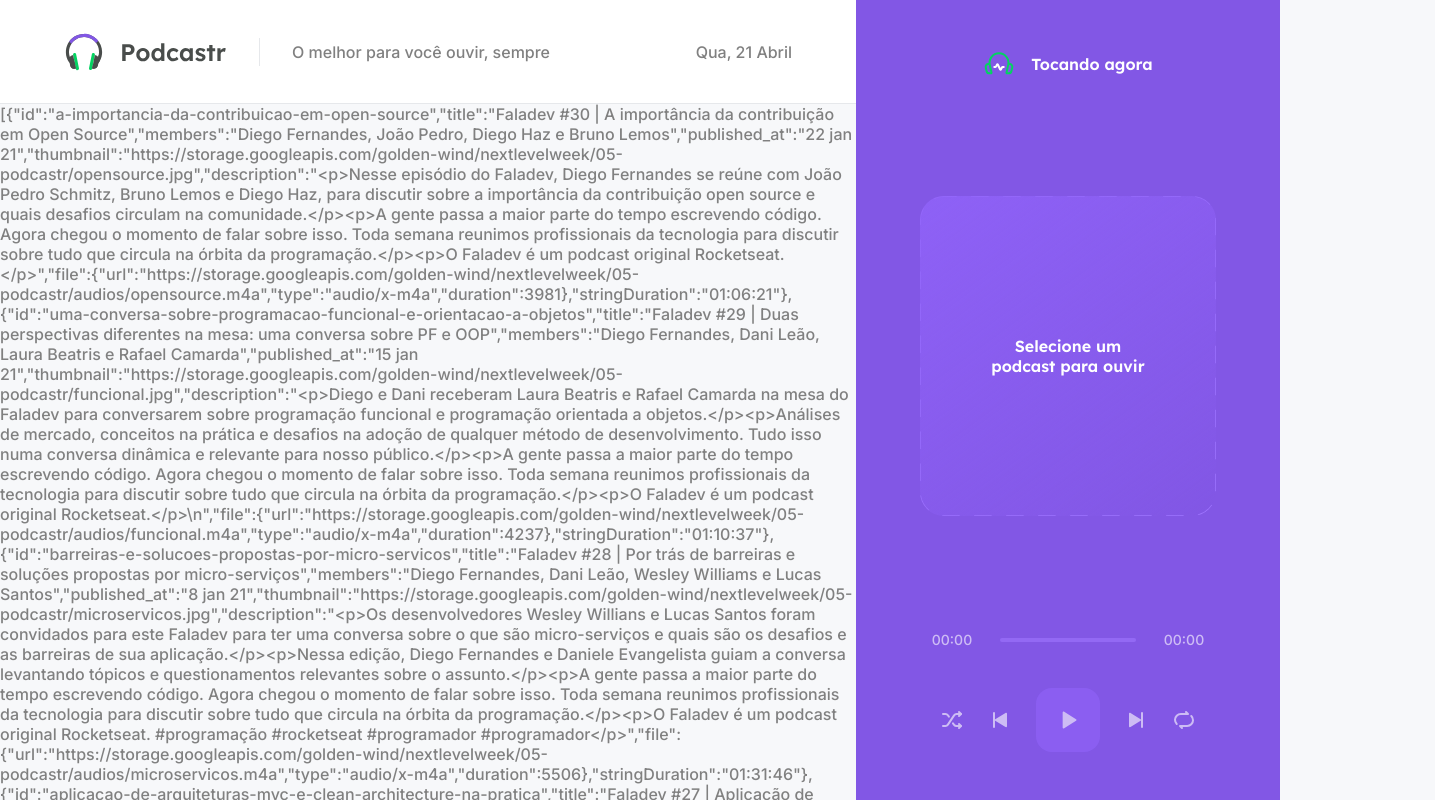
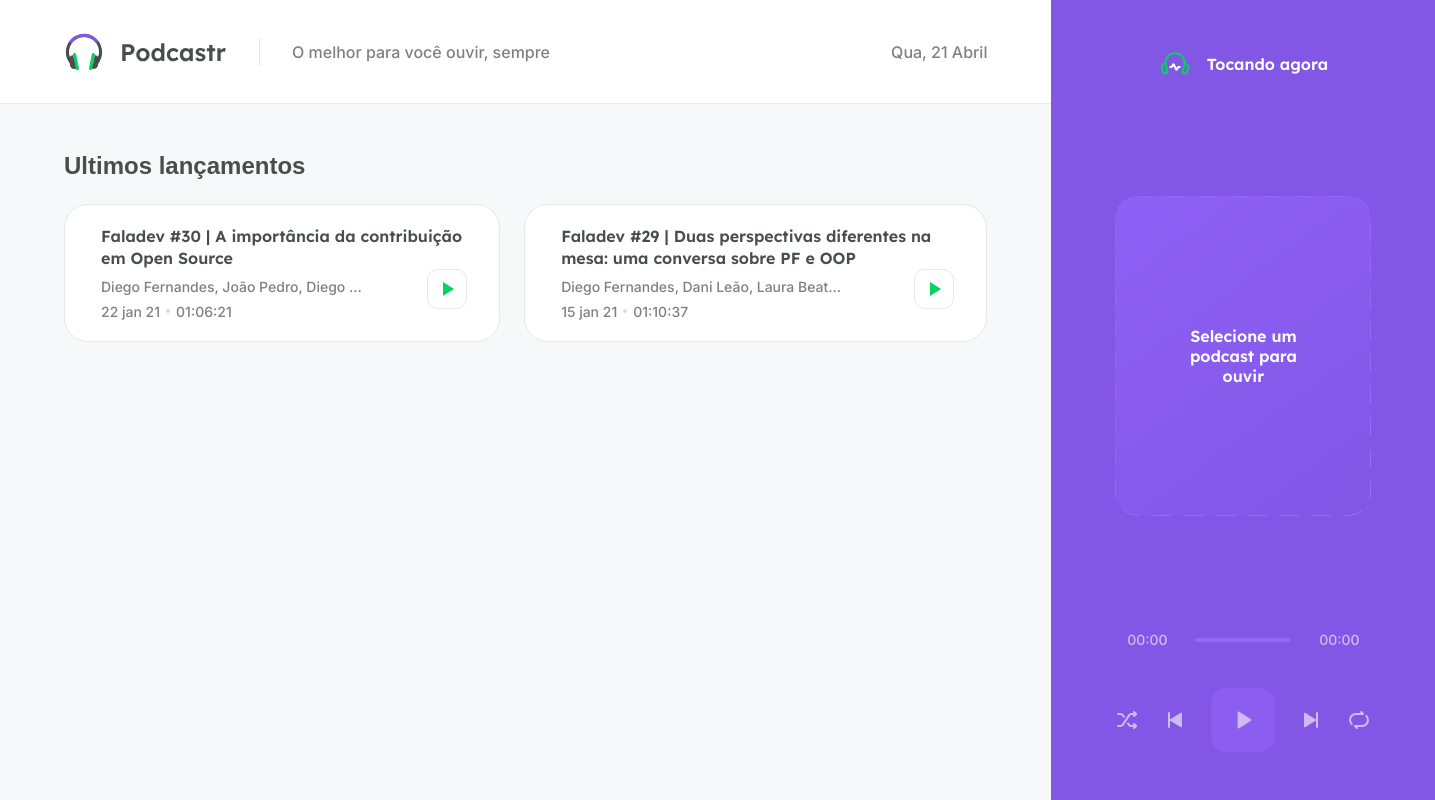
Before and after one commit to tales-garcia/podcastr, a Next.js app: page / in a window 1280 px wide. Shown: the top 800 px of the page, 1435 px wide, since content can reach past the window. Built offline with nearby package versions, Linux system fonts and the light colour scheme; data requests are answered from the project's data file; grey boxes are pictures that could not be loaded.

Commit message:
feat(home): list latest episodes
In the getStaticProps, the 2 first episodes are separated, and in the home page they are shown

```diff
--- a/src/pages/index.tsx
+++ b/src/pages/index.tsx
@@ -3,14 +3,42 @@
 import { format, parseISO } from "date-fns";
 import { ptBR } from "date-fns/locale";
 import convertTimeToString from "../utils/convertTimeToString";
+import Image from 'next/image';
+import { Container, LatestEpisodes } from "../styles/pages/home";
 
 type HomeProps = {
-  episodes: Episode[];
+  latestEpisodes: Episode[];
+  remainingEpisodes: Episode[];
 }
 
-export default function Home({ episodes }: HomeProps) {
+export default function Home({ latestEpisodes, remainingEpisodes }: HomeProps) {
   return (
-    <p>{JSON.stringify(episodes)}</p>
+    <Container>
+      <LatestEpisodes>
+        <h2>Ultimos lançamentos</h2>
+
+        <ul>
+          {latestEpisodes.map((episode) => (
+            <li key={episode.id}>
+              <Image width={192} height={192} src={episode.thumbnail} alt={episode.title} objectFit="cover" />
+              <div>
+                <a href="">{episode.title}</a>
+                <p>{episode.members}</p>
+                <span>{episode.published_at}</span>
+                <span>{episode.stringDuration}</span>
+              </div>
+              <button>
+                <img src="/play-green.svg" alt="Tocar episódio" />
+              </button>
+            </li>
+          ))}
+        </ul>
+      </LatestEpisodes>
+
+      <section>
+        <ul></ul>
+      </section>
+    </Container>
   )
 }
 
@@ -33,9 +61,13 @@
     }
   }));
 
+  const latestEpisodes = episodes.slice(0, 2);
+  const remainingEpisodes = episodes.slice(2, episodes.length);
+
   return {
     props: {
-      episodes
+      latestEpisodes,
+      remainingEpisodes
     },
     revalidate: 60 * 60 * 4
   };
--- /dev/null
+++ b/src/styles/pages/home.ts
@@ -0,0 +1,112 @@
+import styled from 'styled-components';
+
+export const Container = styled.main`
+    padding: 0 4rem;
+    height: calc(100vh - 6.5rem);
+    overflow-y: scroll;
+
+    h2 {
+        margin-top: 3rem;
+        margin-bottom: 1.5rem;
+    }
+`;
+
+export const LatestEpisodes = styled.section`
+    ul {
+        list-style: none;
+        display: grid;
+        grid-template-columns: 1fr 1fr;
+        gap: 1.5rem;
+
+        li {
+            background: ${({ theme }) => theme.white};
+            border: 1px solid ${({ theme }) => theme.gray100};
+            padding: 1.25rem;
+            border-radius: 1.5rem;
+            position: relative;
+
+            display: flex;
+            align-items: center;
+
+            > img {
+                width: 6rem;
+                height: 6rem;
+                border-radius: 1rem;
+            }
+
+            > button {
+                position: absolute;
+                right: 2rem;
+                bottom: 2rem;
+
+                width: 2.5rem;
+                height: 2.5rem;
+                background: ${({ theme }) => theme.white};
+                border: 1px solid ${({ theme }) => theme.gray100};
+                border-radius: 0.675rem;
+                font-size: 0;
+                transition: filter 0.2s;
+
+                img {
+                    height: 1.5rem;
+                    width: 1.5rem;
+                }
+
+                :hover {
+                    filter: brightness(0.9);
+                }
+            }
+
+            div {
+                flex: 1;
+                margin-left: 1rem;
+
+                a {
+                    display: block;
+                    color: ${({ theme }) => theme.gray800};
+                    font-family: Lexend, sans-serif;
+                    font-weight: 600;
+                    text-decoration: none;
+                    line-height: 1.4rem;
+
+                    &:hover {
+                        text-decoration: underline;
+                    }
+                }
+
+                p {
+                    font-size: 0.875rem;
+                    margin-top: 0.5rem;
+                    max-width: 70%;
+                    overflow: hidden;
+                    white-space: nowrap;
+                    text-overflow: ellipsis;
+                }
+
+                span {
+                    display: inline-block;
+                    margin-top: 0.5rem;
+                    font-size: 0.875rem;
+
+                    & + span {
+                        margin-left: 0.5rem;
+                        padding-left: 0.5rem;
+                        position: relative;
+
+                        &::before {
+                            content: "";
+                            width: 4px;
+                            height: 4px;
+                            border-radius: 2px;
+                            background-color: #DDD;
+                            position: absolute;
+                            left: 0;
+                            top: 50%;
+                            transform: translate(-50%, -50%);
+                        }
+                    }
+                }
+            }
+        }
+    }
+`;
```
